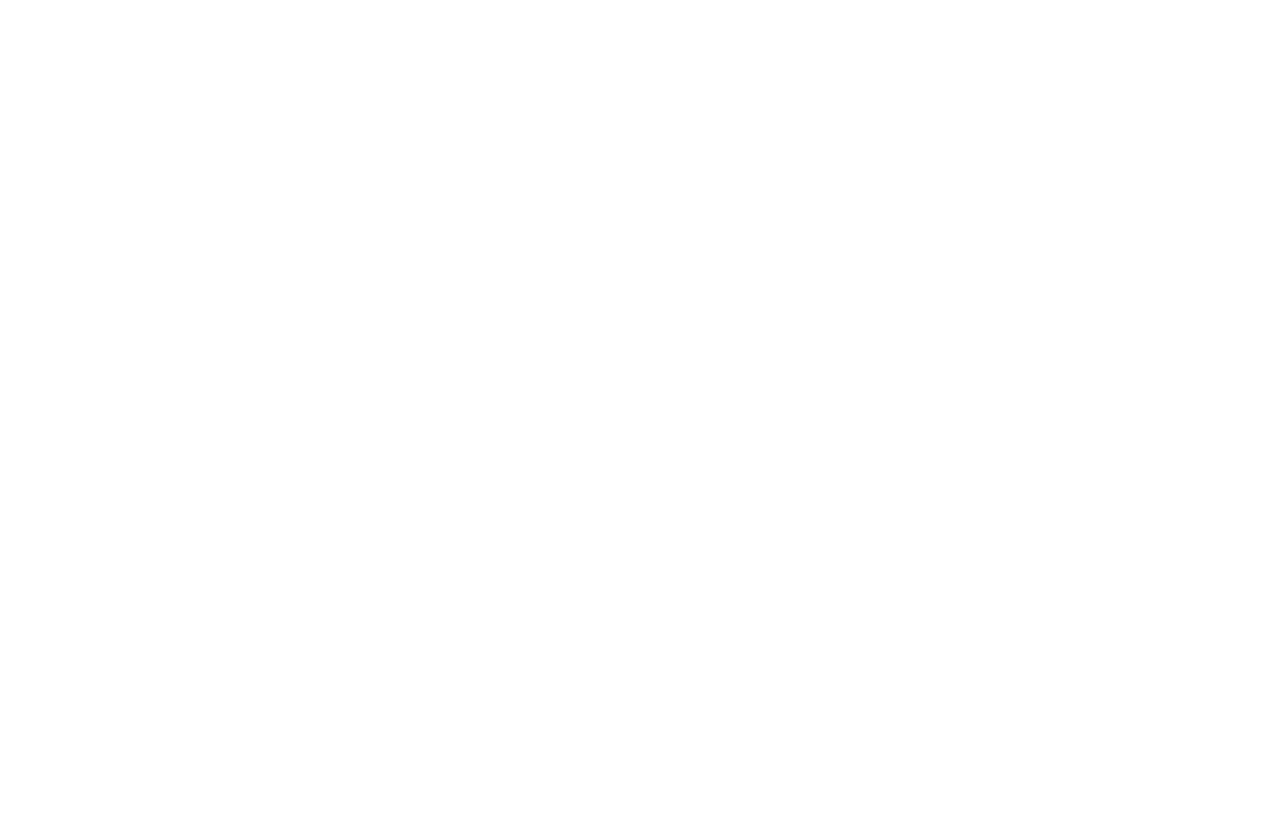
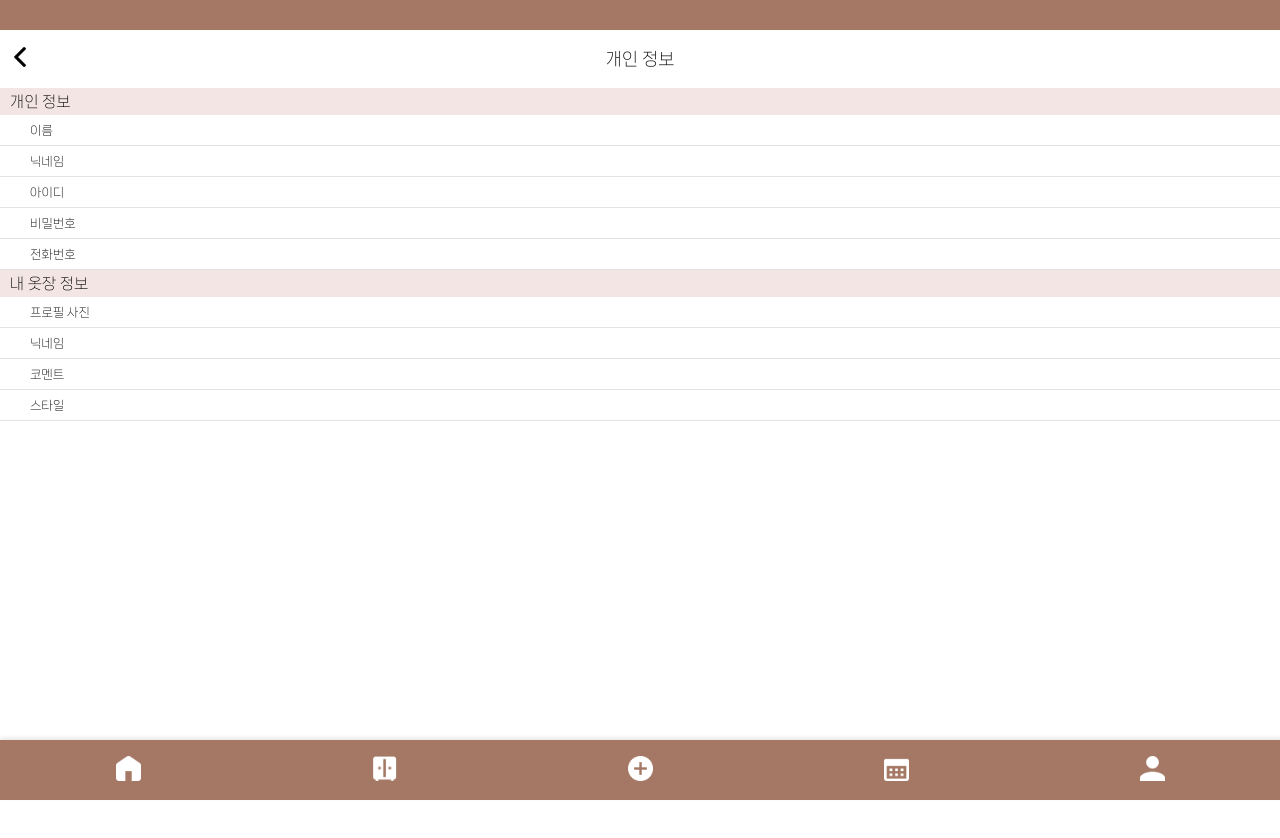
Before and after one commit to 2025-IFIVE/fitza_FE, a React (Create React App) app in the folder fitza_fe/: page /person in a window 1280 px wide. Before the commit this address had no page. Shown: the top 838 px of the page. Before the commit the page ends 800 px from the top, so only its background shows below. Built offline with nearby package versions, Linux system fonts and the light colour scheme; no server answers; a web font is replaced by a local one.

Commit message:
개인 정보 페이지 초기화

```diff
--- a/fitza_fe/src/App.js
+++ b/fitza_fe/src/App.js
@@ -13,6 +13,7 @@
 import MyCloset_2 from "./pages/MyCloset_2";
 import MyCloset_3 from "./pages/MyCloset_3";
 import Mypage from "./pages/Mypage";
+import Person from "./pages/Person";
 import CalendarPage from "./pages/CalendarPage";
 import ShareCloset from "./pages/ShareCloset";
 import Friends from "./pages/Friends";
@@ -35,6 +36,7 @@
         <Route path="/category/:categoryName" element={<MyCloset_2 />} />
         <Route exact path="/mycloset_3" element={<MyCloset_3 />} />
         <Route exact path="/mypage" element={<Mypage />} />
+        <Route exact path="/person" element={<Person />} />
         <Route exact path="/calendarpage" element={<CalendarPage />} />
         <Route exact path="/sharecloset" element={<ShareCloset />} />
         <Route exact path="/friends" element={<Friends />} />
--- /dev/null
+++ b/fitza_fe/src/pages/Person.js
@@ -0,0 +1,130 @@
+import React, { useState, useEffect } from "react";
+import * as Per from "../styles/PersonStyle";
+import Footer from '../components/Footer'
+import TopBar from '../components/TopBar'
+import { Link, useNavigate } from "react-router-dom";
+import smallPlus from '../img/smallPlus.png';
+import axios from 'axios';
+
+
+// 이미지 주소
+import find from "../img/friendspage_find.png";
+import backIcon from "../img/backButton.png";
+
+
+function Person() {
+
+    const [Person, setPerson] = useState([
+        { id: 1, name: "홍길동" },
+        { id: 2, name: "김철수" },
+        { id: 3, name: "박영희" },
+    ]);  // 친구 목록 상태
+    const [searchTerm, setSearchTerm] = useState("");  // 검색어 상태
+    const [showModal, setShowModal] = useState(false);  // 모달 표시 상태
+    const [friendNumber, setFriendNumber] = useState("");  // 입력받은 친구 번호
+    const [newFriend, setNewFriend] = useState(null);  // 추가된 친구 정보
+    const navigate = useNavigate();
+
+
+    useEffect(() => {
+        // 백엔드에서 친구 목록을 가져오는 API 호출 (예시)
+        axios.get("/api/Person")
+            .then(response => setPerson(response.data))
+            .catch(error => console.error("친구 목록 가져오기 실패", error));
+    }, [newFriend]);  // 새로운 친구가 추가될 때마다 목록 갱신
+
+    const handleSearchChange = (e) => {
+        setSearchTerm(e.target.value);
+    };
+
+    const handleAddFriend = () => {
+        setShowModal(true);  // 친구 추가 모달 열기
+    };
+
+    const handleAddFriendNumber = () => {
+        if (!friendNumber) return;
+
+        // 친구 번호로 친구 정보를 가져오는 API 호출
+        axios.post("/api/add-friend", { friendNumber })
+            .then(response => {
+                setNewFriend(response.data);  // 추가된 친구 정보 상태에 저장
+                setShowModal(false);  // 모달 닫기
+                setFriendNumber("");  // 번호 입력 초기화
+            })
+            .catch(error => {
+                console.error("친구 추가 실패", error);
+                setShowModal(false);
+            });
+    };
+
+    const filteredPerson = Person.filter(friend =>
+        friend.name.toLowerCase().includes(searchTerm.toLowerCase())
+    );
+
+    const handleBackClick = () => {
+        navigate(-1);  // 이전 페이지로 이동
+    };
+
+    return (
+        <Per.Background>
+            <Per.TopBox>
+                <TopBar />
+            </Per.TopBox>
+
+            <Per.Container>
+                <Per.Header>
+                    <Per.Back onClick={handleBackClick}>
+                        <img src={backIcon} alt="back" />
+                    </Per.Back>
+                    <Per.Title>개인 정보</Per.Title>
+                </Per.Header>
+                <Per.TitleBox1>
+                    <Per.Title1>개인 정보</Per.Title1>
+                </Per.TitleBox1>
+                <Per.FriendList>
+                    <Per.FriendItem >
+                        <div>이름</div>
+                    </Per.FriendItem>
+                    <Per.FriendItem >
+                        <div>닉네임</div>
+                    </Per.FriendItem>
+                    <Per.FriendItem >
+                        <div>아이디</div>
+                    </Per.FriendItem>
+                    <Per.FriendItem >
+                        <div>비밀번호</div>
+                    </Per.FriendItem>
+                    <Per.FriendItem >
+                        <div>전화번호</div>
+                    </Per.FriendItem>
+                </Per.FriendList>
+
+
+                <Per.TitleBox1>
+                    <Per.Title1>내 옷장 정보</Per.Title1>
+                </Per.TitleBox1>
+                <Per.FriendList>
+                    <Per.FriendItem >
+                        <div>프로필 사진</div>
+                    </Per.FriendItem>
+                    <Per.FriendItem >
+                        <div>닉네임</div>
+                    </Per.FriendItem>
+                    <Per.FriendItem >
+                        <div>코멘트</div>
+                    </Per.FriendItem>
+                    <Per.FriendItem >
+                        <div>스타일</div>
+                    </Per.FriendItem>
+                </Per.FriendList>
+            </Per.Container >
+
+            <Per.BottomBox>
+                <Footer />
+            </Per.BottomBox>
+
+        </Per.Background >
+    );
+}
+
+export default Person;
--- /dev/null
+++ b/fitza_fe/src/styles/PersonStyle.js
@@ -0,0 +1,220 @@
+import styled from "styled-components";
+import { Link } from 'react-router-dom';  // 이 코드가 있어야 합니다!
+
+/* 전체 배경 */
+export const Background = styled.div`
+  display: flex;
+  flex-direction: column;
+  align-items: center;
+  width: 100%;
+  min-height: 100vh; /* 최소 높이를 뷰포트 전체로 설정 */
+  background-color: #ffffff; /* 배경색 */
+  padding-top: 30px; /* 탑바 높이만큼 여백 */
+  padding-bottom: 60px; /* 푸터 높이만큼 여백 */
+  overflow-x: hidden; /*옆에 여백 숭기기*/
+`;
+
+/* 탑바를 감싸는 박스 */
+export const TopBox = styled.div`
+  width: 100%;
+  height: 30px; /* 탑바 높이 */
+  position: fixed;
+  top: 0;
+  left: 0;
+  z-index: 1000;
+  background-color:#AD8574; /* 푸터와 같은 색 */
+  display: flex;
+  align-items: center;
+  justify-content: center;
+  color: white;
+  font-weight: bold;
+  font-size: 18px;
+`;
+
+/* 푸터를 감싸는 박스 */
+export const BottomBox = styled.div`
+  width: 100%;
+  height: 60px; /* 푸터 높이 */
+  position: fixed;
+  bottom: 0;
+  left: 0;
+  z-index: 1000;
+  background-color: #AD8574; /* 탑바와 같은 색 */
+  display: flex;
+  align-items: center;
+  justify-content: space-around; /* 아이콘을 균등 배치 */
+  padding: 0 10px;
+  box-shadow: 0px -2px 4px rgba(0, 0, 0, 0.1);
+`;
+
+export const Container = styled.div`
+  width: 100%;
+  display: flex;
+  flex-direction: column;
+  align-items: center;
+`;
+
+export const Header = styled.div`
+  width: 100%;
+  display:flex;
+  align-items: center;
+  justify-content: center; /* Header 전체를 가로로 중앙 정렬 */
+`;
+
+export const Logo = styled.div`
+  position: absolute;
+  left: 10px; /* Logo를 왼쪽으로 배치 */
+  font-size: 33px;
+  color: black;
+`;
+
+export const Title = styled.div`
+    font-family: 'NanumSquareNeo';
+    position: relative;
+    font-size: 17px;
+    color: black;
+    padding-top: 20px;
+    padding-bottom: 20px;
+`;
+
+export const TitleBox1 = styled.div`
+
+  background-color: rgba(206, 150, 148, 0.25); /* #CE9694 */
+  width: 100%;
+  padding: 0.1px;
+  display: flex;
+  justify-content: space-between;
+  //align-items: center; /* 세로 중앙 정렬 */
+
+`;
+
+export const Title1 = styled.div`
+  font-family: 'NanumSquareNeo';
+  color: #000; /* 검은색 */
+  font-size: 15px;
+  padding-left: 10px;
+  padding-top:5px;
+  padding-bottom:5px;
+  margin:0;
+`;
+
+export const Register = styled.div`
+  font-family: 'NanumSquareNeo';
+  color: #000; /* 검은색 */
+  font-size: 15px;
+  padding-left: 10px;
+  padding-top:5px;
+  padding-bottom:5px;
+  margin:0;
+`;
+
+export const RegisterContainer = styled.div`
+  display: flex;
+  align-items: center; /*세로중앙정렬*/
+  gap: 3px;
+  padding-right: 10px;
+
+  img {
+    width: 20px; /* 크기 고정 */
+    height: auto; /* 비율 유지 */
+    vertical-align: middle; /* 텍스트와 같은 높이로 정렬 */
+    display: flex;
+  }
+`;
+
+export const Back = styled.div`
+  position: absolute;
+  left: 10px; /* Logo를 왼쪽으로 배치 */
+    img {
+    width: 20px;  /* 원하는 너비 */
+    height: 20px; /* 원하는 높이 */
+    object-fit: contain; /* 이미지 비율을 유지하면서 크기 맞추기 */
+  }
+`;
+
+/* =====================================================================
+========================================================================
+
+                             친구 목록 스타일
+
+========================================================================
+======================================================================*/
+
+
+export const AddFnd = styled.div`
+
+`;
+
+// 검색을 감싸는 박스
+export const Search = styled.div`
+    padding: 5px;
+    margin-top: 15px;
+    margin-bottom: 15px;
+    background-color: rgba(206, 150, 148, 0.25);
+    border-radius: 50px;
+    display: flex;
+    justify-content: center;
+    align-items: center;
+`;
+
+// 친구 검색창
+export const SearchInput = styled.input`
+    width: 100%;
+    max-width: 300px;
+    padding: 5px;
+    border: 0px solid #ccc;
+    border-radius: 50px;
+    outline: none;
+    font-size: 12px;
+    text-align: center;
+`;
+
+//이미지 감싸는 박스
+export const Find = styled.div`
+
+`;
+
+// 돋보기 이미지 스타일
+export const FindImg = styled.div`
+    width: 20px;  // 원하는 크기로 조절
+    height: 20px;
+    margin-left: 5px;
+    margin-right: 5px;
+    img {
+        width: 100%;
+        height: 100%;
+        object-fit: contain;  // 이미지 비율 유지하면서 축소
+
+    }
+`;
+
+// 친구 목록 박스
+// 친구 아이템을 Link 스타일로 변경
+export const FriendItem = styled.div`
+  font-family: 'NanumSquareNeo';
+  font-size: 12px;
+  padding-left: 10px;
+  text-decoration: none; /* 기본 링크 스타일 제거 */
+  display: flex;
+  align-items: center; /* 세로 가운데 정렬 */
+  justify-content: flex-start;
+  width: 100%;
+  height: 30px;
+  border-bottom: 1px solid rgba(200, 200, 200, 0.5);
+
+  &> div{
+    padding-left: 20px; /* 원하는 만큼 조절 */
+    text-align: left;
+    width: 100%;
+    }
+
+`;
+
+// 친구 목록
+export const FriendList = styled.div`
+  background-color: rgba(255, 255, 255, 0.25); /* #CE9694 */
+  width: 100%;
+  display: flex;
+  flex-direction: column; /* 아래에서 위로 쌓이도록 */
+  align-items: flex-start; /* 왼쪽 정렬 */
+`;
```
